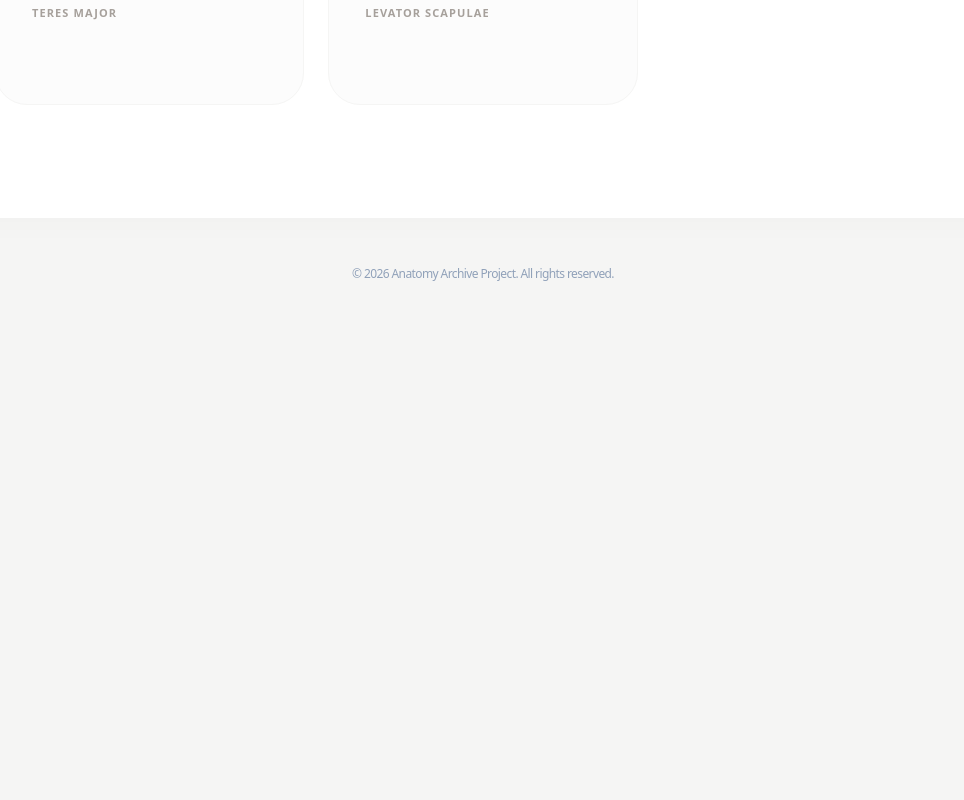
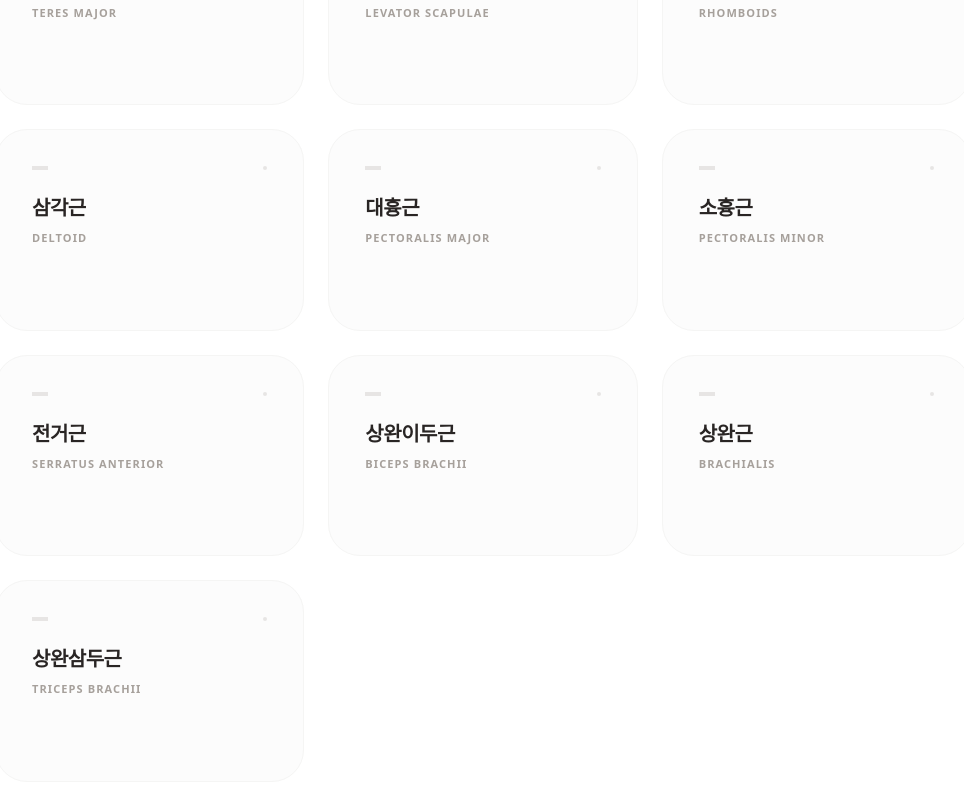
Before and after one commit to yoons0717/yoga-anatomy-wiki, a Next.js app: page /muscles in a window 1280 px wide. Shown: the part 1020-1820 px from the top of the page, without its empty margins (157-1121 px from the left). Before the commit the page ends 1366 px from the top, so only its background shows below. Built offline with nearby package versions, Linux system fonts and the light colour scheme.

Commit message:
feat: 상체 근육 데이터 추가

```diff
--- a/src/components/MuscleExplorer.tsx
+++ b/src/components/MuscleExplorer.tsx
@@ -17,12 +17,12 @@ export default function MuscleExplorer({
   return (
     <div className="flex flex-col gap-8 rounded-[2.5rem] border border-stone-100 bg-white p-6 shadow-sm sm:gap-10 sm:rounded-[3.3rem] sm:p-10 lg:flex-row">
       <div className="relative mx-auto w-full max-w-105 shrink-0 lg:mx-0 lg:max-w-115">
+        <div className="relative aspect-[460/550] w-full">
           <Image
             src="/images/muscles/upper.png"
             alt="Anatomy"
-          width={460}
-          height={550}
-          className="h-auto w-full object-contain opacity-90"
+            fill
+            className="object-contain opacity-90"
             priority
           />
 
@@ -32,12 +32,13 @@ export default function MuscleExplorer({
               onClick={() => setSelectedId(m.id)}
               className={`absolute z-10 cursor-pointer rounded-full transition-all duration-300 ${
                 selectedId === m.id
-                ? 'scale-110 bg-sky-500/20 shadow-lg ring-2 ring-sky-400/30'
+                  ? 'bg-sky-500/20 shadow-lg ring-2 ring-sky-400/30'
                   : 'bg-stone-900/10 hover:bg-sky-500/10'
               }`}
               style={m.area}
             />
           ))}
+        </div>
       </div>
 
       <div className="w-full flex-1 space-y-2">
--- a/src/data/muscles.ts
+++ b/src/data/muscles.ts
@@ -11,7 +11,7 @@ export const upperBodyMuscles: Muscle[] = [
     action: ['견관절 외전(Abduction) 초기 30도', '상완골 안정화'],
     description:
       '회전근개를 구성하는 네 개의 근육 중 하나로, 팔을 옆으로 벌리는 작용(외전)을 하고, 어깨 관절의 안정성을 유지하는 데 기여합니다.',
-    area: { top: '15%', left: '84.5%', width: '13%', height: '3%' },
+    area: { top: '33.5%', left: '84.5%', width: '13%', height: '3%' },
   },
   {
     id: 'um2',
@@ -23,7 +23,7 @@ export const upperBodyMuscles: Muscle[] = [
     action: ['견관절 외회전(External Rotation)', '견관절 신전(Extension)'],
     description:
       '회전근개를 구성하는 네 개의 근육 중 하나로, 어깨 관절의 외회전을 만들어주고, 어깨를 안정시켜주는 근육.',
-    area: { top: '21%', left: '84%', width: '12.5%', height: '3%' },
+    area: { top: '38%', left: '84.5%', width: '12%', height: '3%' },
   },
   {
     id: 'um3',
@@ -35,7 +35,7 @@ export const upperBodyMuscles: Muscle[] = [
     action: ['견관절 외회전(External Rotation)', '견관절 신전', '견관절 안정화'],
     description:
       '회전근개를 구성하는 네 개의 근육 중 하나로, 극하근과 함께 어깨 관절의 외회전을 도와주는 협력근',
-    area: { top: '25%', left: '84.5%', width: '11%', height: '3%' },
+    area: { top: '42.5%', left: '84.5%', width: '11%', height: '3%' },
   },
   {
     id: 'um4',
@@ -46,7 +46,7 @@ export const upperBodyMuscles: Muscle[] = [
     insertion: '상완골의 소결절(humerus Lesser tubercle)',
     action: ['견관절 내회전(Internal Rotation)', '상완골두의 안정성 제공'],
     description: '회전근개 중에서 유일하게 내회전을 담당하는 근육입니다.',
-    area: { top: '33.5%', left: '84.5%', width: '12%', height: '3%' },
+    area: { top: '50%', left: '84.5%', width: '12%', height: '3%' },
   },
   {
     id: 'um5',
@@ -63,7 +63,7 @@ export const upperBodyMuscles: Muscle[] = [
     ],
     description:
       '등 전체에 넓게 퍼져 있는 근육으로, 상부, 중부, 하부로 나뉘며, 견갑골의 다양한 움직임에 관여합니다. 어깨를 들어올리고, 내리고, 뒤로 당기며, 회전시키는 역할을 합니다.',
-    area: { top: '6%', left: '26%', width: '10%', height: '3%' },
+    area: { top: '25%', left: '26%', width: '10%', height: '3%' },
   },
   {
     id: 'um6',
@@ -79,7 +79,7 @@ export const upperBodyMuscles: Muscle[] = [
     ],
     description:
       '등의 넓은 근육으로, 팔을 몸쪽으로 당기고 내회전시키며, 팔을 뒤로 젖히는 동작에 관여합니다.',
-    area: { top: '50.5%', left: '69%', width: '15%', height: '3%' },
+    area: { top: '65%', left: '69%', width: '15%', height: '3%' },
   },
   {
     id: 'um7',
@@ -95,7 +95,7 @@ export const upperBodyMuscles: Muscle[] = [
       '광배근의 보조근',
     ],
     description: '광배근의 보조근으로 작용하며, 팔을 안으로 돌려 어깨의 내회전을 만듭니다.',
-    area: { top: '28.5%', left: '84.5%', width: '11%', height: '3%' },
+    area: { top: '45.5%', left: '84.5%', width: '11%', height: '3%' },
   },
   {
     id: 'um8',
@@ -110,6 +110,112 @@ export const upperBodyMuscles: Muscle[] = [
     ],
     description:
       '목과 어깨를 연결하는 근육으로, 승모근보다 안쪽에 위치한 속근육으로 견갑골을 들어올리는 역할을 합니다.',
-    area: { top: '4%', left: '67%', width: '15%', height: '3%' },
+    area: { top: '23.5%', left: '67%', width: '15%', height: '3%' },
+  },
+  {
+    id: 'um9',
+    name_ko: '능형근',
+    name_en: 'Rhomboids',
+    category: '상체',
+    origin: '소능형근 - C7~T1의 극돌기, 대능형근 - T2~T5의 극돌기',
+    insertion: '소능형근 - 견갑근, 대능형근 - 견갑골 내측면(Medial border of scapula)',
+    action: [
+      '견갑골 후인(Retraction)',
+      '견갑골 하방회전(Downward Rotation), 견갑골 거상(Elevation), 견갑골의 안정성 유지',
+    ],
+    description:
+      '승모근과 함께 견갑골을 뒤로 당기는 역할을 하는 근육으로, 승모근보다 안쪽에 위치한 속근육입니다.',
+    area: { top: '29%', left: '77.5%', width: '11%', height: '3%' },
+  },
+  {
+    id: 'um10',
+    name_ko: '삼각근',
+    name_en: 'Deltoid',
+    category: '상체',
+    origin: '전면 - 쇄골의 외측 1/3, 측면 - 견봉돌기 측면, 후면 - 견갑극돌기',
+    insertion: '상완골 측면의 삼각근 조면',
+    action: [
+      '전면 - 견관절 굴곡(Flexion)',
+      '측면 - 견관절 외전(Abduction)',
+      '후면 - 견관절 신전(Extension)',
+    ],
+    description:
+      '어깨 관절의 외전을 담당하는 주요 근육으로, 어깨관절을 둥글게 감싸고 있으며, 전면, 측면, 후면으로 나뉘어 다양한 어깨 움직임에 관여합니다.',
+    area: { top: '36.5%', left: '10%', width: '8%', height: '3%' },
+  },
+  {
+    id: 'um11',
+    name_ko: '대흉근',
+    name_en: 'Pectoralis Major',
+    category: '상체',
+    origin: '상부 - 쇄골의 내측 1/2, 중부 - 흉골과 제 2~7 늑연골, 하부 - 복직근초',
+    insertion: '상완골의 이두근구 (Lateral lip of the bicipital groove)',
+    action: [
+      '견관절 굴곡(Flexion)',
+      '견관절 수평내전(Horizontal Adduction)',
+      '견관절 내회전(Internal Rotation)',
+    ],
+    description:
+      '가슴을 덮고 있는 부채꼴 모양의 근육으로, 근육의 기시점이 넓게 퍼져 있어 다양한 어깨 움직임에 관여합니다.',
+    area: { top: '43%', left: '3.5%', width: '14%', height: '3%' },
+  },
+  {
+    id: 'um12',
+    name_ko: '소흉근',
+    name_en: 'Pectoralis Minor',
+    category: '상체',
+    origin: '3~5번 늑골',
+    insertion: '견갑골의 오훼돌기',
+    action: ['견갑골 전인, 견갑골 하강(Depression)', '견갑골 하방회전'],
+    description: '갈비뼈에 붙어서 호흡을 크게 들이마실 때 보조하는 호흡 보조 근육입니다.',
+    area: { top: '46.5%', left: '3.5%', width: '14%', height: '3%' },
+  },
+  {
+    id: 'um13',
+    name_ko: '전거근',
+    name_en: 'Serratus Anterior',
+    category: '상체',
+    origin: '1~9번 늑골의 외측',
+    insertion: '견갑골의 내측면(Medial border of scapula)',
+    action: ['견갑골 전인(Protraction)', '견갑골 상방회전(Upward Rotation)', '견갑대의 안정화근'],
+    description:
+      '가슴과 어깨 사이에 위치한 근육으로, 견갑골을 앞으로 당기는 역할을 하며, 어깨를 들어올리는 동작에 관여합니다.',
+    area: { top: '63.5%', left: '26%', width: '9%', height: '5%' },
+  },
+  {
+    id: 'um14',
+    name_ko: '상완이두근',
+    name_en: 'Biceps Brachii',
+    category: '상체',
+    origin: '장두 - 견갑골의 관절상결절, 단두 - 견갑골의 오훼돌기',
+    insertion: '요골조면',
+    action: ['주관절 굴곡', '견관절 굴곡', '전완 회외(Supination)'],
+    description:
+      '팔의 앞쪽에 위치한 근육으로, 팔을 굽히는 동작과 전완을 회외하는 동작에 관여합니다.',
+    area: { top: '50.5%', left: '5%', width: '13%', height: '3%' },
+  },
+  {
+    id: 'um15',
+    name_ko: '상완근',
+    name_en: 'Brachialis',
+    category: '상체',
+    origin: '상완골의 전면 하부 절반',
+    insertion: '척골조면',
+    action: ['주관절 굴곡'],
+    description:
+      '상완이두근 아래에 위치한 근육으로, 팔을 굽히는 동작에 관여하며, 상완이두근과 함께 작용하여 팔을 굽히는 역할을 합니다.',
+    area: { top: '56%', left: '8%', width: '10%', height: '3%' },
+  },
+  {
+    id: 'um16',
+    name_ko: '상완삼두근',
+    name_en: 'Triceps Brachii',
+    category: '상체',
+    origin:
+      '장두 - 견갑골의 관절하결절, 외측두 - 상완골 후면 상부 절반, 내측두 - 상완골의 후면 하부 절반',
+    insertion: '척골 주두돌기',
+    action: ['주관절 신전', '견관절 신전'],
+    description: '팔의 뒤쪽에 위치한 근육으로, 장두는 상완골두를 안정화합니다.',
+    area: { top: '54%', left: '84.5%', width: '13%', height: '3%' },
   },
 ];
```
Lines whose indentation alone changed are shown as unchanged.
